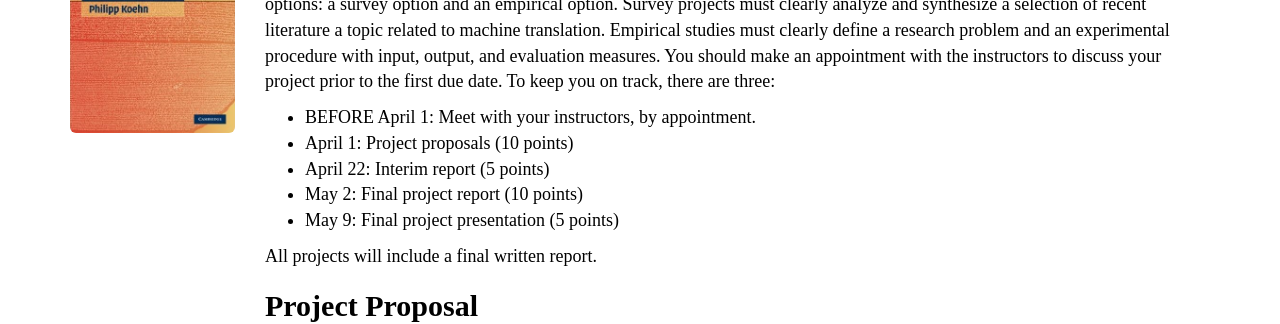
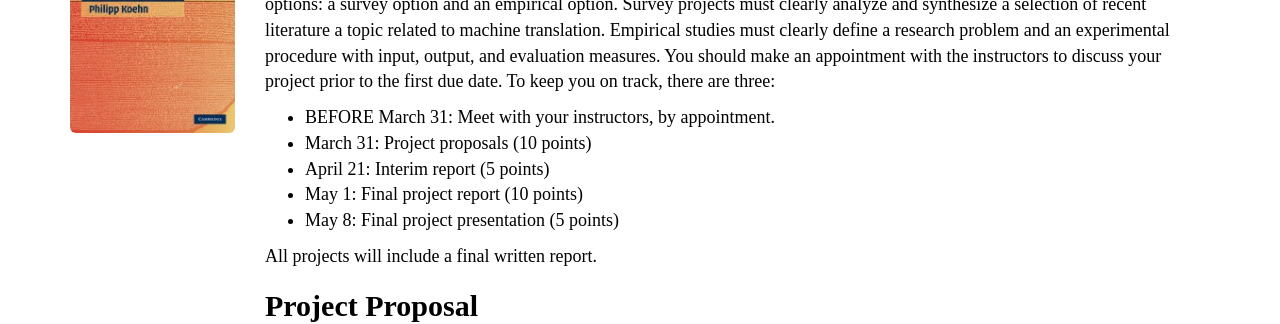
Before and after one commit to mt-class/jhu, a Jekyll site: the page built from project.md, in a window 1280 px wide and 900 px high. Shown: the part 173-497 px from the top of the window. Built offline with Jekyll 4.4.1, drawn with Linux system fonts in a browser that asks for light colours; nearby versions of some CDN libraries; some web fonts are replaced.

Commit message:
Update project.md

```diff
--- a/project.md
+++ b/project.md
@@ -18,11 +18,11 @@ input, output, and evaluation measures. You should make an appointment with
 the instructors to discuss your project prior to the first due date. To
 keep you on track, there are three:
 
-* BEFORE April 1: Meet with your instructors, by appointment.
-* April 1: Project proposals (10 points)
-* April 22: Interim report (5 points)
-* May 2: Final project report (10 points)
-* May 9: Final project presentation (5 points)
+* BEFORE March 31: Meet with your instructors, by appointment.
+* March 31: Project proposals (10 points)
+* April 21: Interim report (5 points)
+* May 1: Final project report (10 points)
+* May 8: Final project presentation (5 points)
 
 All projects will include a final written report.
 
```
